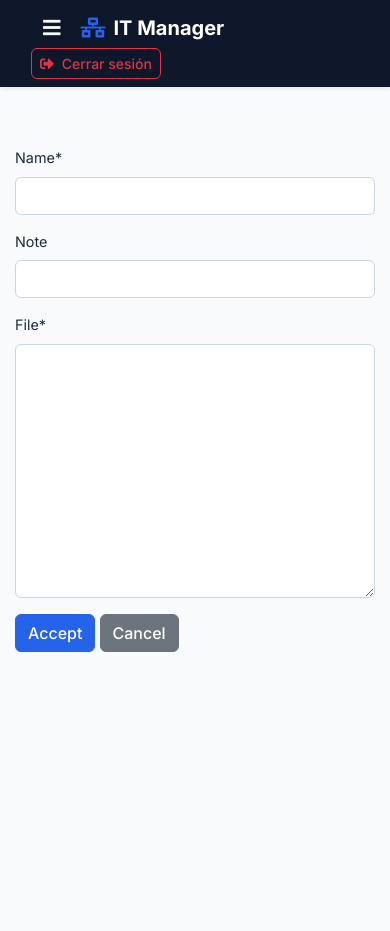
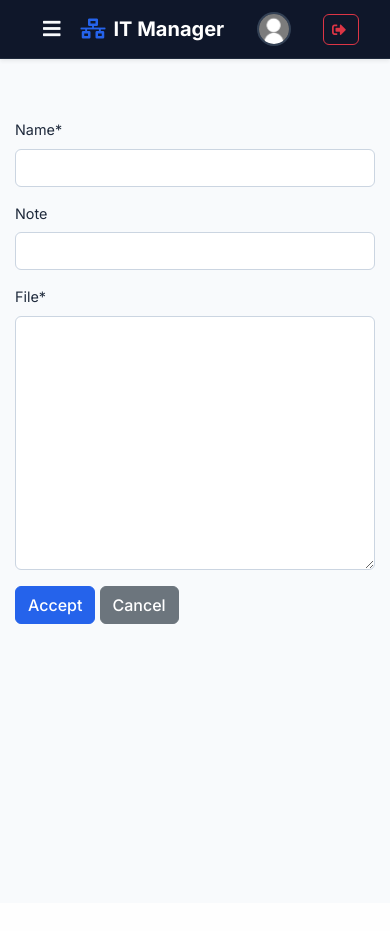
Before and after one commit to valdivieso01/itmanager, a Django app: page /backup_create/1/1 in a window 390 px wide. After the commit the page ends 624 px from the top, so only its background shows below. Run offline with Django 3.2, Linux system fonts and the light colour scheme; the visitor is signed in with stand-in values (Sample User, id 1); some libraries are stand-ins or nearby versions.

Commit message:
feat(navbar,sidebar): move user profile info to top-right navbar and fix Django Admin square artifact

```diff
--- a/core/static/core/css/main.css
+++ b/core/static/core/css/main.css
@@ -568,10 +568,10 @@ body {
 
 .sidebar-wrapper {
   width: 250px;
-  height: 100%;
-  max-height: 100%;
+  height: calc(100% - 56px);
+  max-height: calc(100% - 56px);
   position: fixed;
-  top: 0;
+  top: 56px;
   left: -300px;
   z-index: 999;
 }
@@ -687,14 +687,23 @@ body {
   padding: 8px 30px 8px 20px;
 }
 
-.sidebar-wrapper .sidebar-menu ul li a i {
+.sidebar-wrapper .sidebar-menu ul li a > i {
   margin-right: 10px;
   font-size: 12px;
   width: 30px;
   height: 30px;
   line-height: 30px;
   text-align: center;
-  border-radius: 4px;
+  border-radius: 6px;
+}
+
+.navbar-user-pill {
+  transition: background-color 0.2s ease;
+}
+
+.navbar-user-pill:hover {
+  background-color: rgba(255, 255, 255, 0.08);
+  text-decoration: none;
 }
 
 .sidebar-wrapper .sidebar-menu ul li a:hover > i::before {
@@ -871,10 +880,8 @@ body {
     border-right: 1px solid #1e293b;
 }
 
-.chiller-theme .sidebar-wrapper .sidebar-header,
-.chiller-theme .sidebar-wrapper .sidebar-search,
 .chiller-theme .sidebar-wrapper .sidebar-menu {
-    border-top: 1px solid #1e293b;
+    border-top: none;
 }
 
 .chiller-theme .sidebar-wrapper .sidebar-search input.search-menu,
@@ -913,15 +920,15 @@ body {
     color: #f8fafc;
 }
 
-.chiller-theme .sidebar-wrapper ul li:hover a i,
+.chiller-theme .sidebar-wrapper ul li:hover a > i,
 .chiller-theme .sidebar-wrapper .sidebar-dropdown .sidebar-submenu li a:hover:before,
 .chiller-theme .sidebar-wrapper .sidebar-search input.search-menu:focus+span,
-.chiller-theme .sidebar-wrapper .sidebar-menu .sidebar-dropdown.active a i {
+.chiller-theme .sidebar-wrapper .sidebar-menu .sidebar-dropdown.active a > i {
     color: #60a5fa;
     background: rgba(37, 99, 235, 0.2);
 }
 
-.chiller-theme .sidebar-wrapper .sidebar-menu ul li a i,
+.chiller-theme .sidebar-wrapper .sidebar-menu ul li a > i,
 .chiller-theme .sidebar-wrapper .sidebar-menu .sidebar-dropdown div,
 .chiller-theme .sidebar-wrapper .sidebar-search input.search-menu,
 .chiller-theme .sidebar-wrapper .sidebar-search .input-group-text {
--- a/core/templates/core/base.html
+++ b/core/templates/core/base.html
@@ -21,14 +21,14 @@
         <link rel="stylesheet" href="https://cdn.jsdelivr.net/npm/bootstrap@4.6.2/dist/css/bootstrap.min.css">
 
         <!-- Custom CSS -->
-        <link href="{% static 'core/css/main.css' %}?v=3" rel="stylesheet">
-        <link href="{% static 'core/img/favicon.png' %}?v=3" type="image/png" sizes="256x256" rel="icon">
-        <link href="/favicon.ico?v=3" type="image/x-icon" sizes="16x16 32x32 48x48" rel="icon">
-        <link href="{% static 'core/img/favicon.png' %}?v=3" rel="apple-touch-icon">
+        <link href="{% static 'core/css/main.css' %}?v=4" rel="stylesheet">
+        <link href="{% static 'core/img/favicon.png' %}?v=4" type="image/png" sizes="256x256" rel="icon">
+        <link href="/favicon.ico?v=4" type="image/x-icon" sizes="16x16 32x32 48x48" rel="icon">
+        <link href="{% static 'core/img/favicon.png' %}?v=4" rel="apple-touch-icon">
     </head>
     <body>
         {% if request.user.is_authenticated %}
-            <nav class="navbar navbar-dark shadow-sm sticky-top" style="background-color: #0f172a; z-index: 1030;">
+            <nav class="navbar navbar-dark shadow-sm sticky-top" style="background-color: #0f172a; border-bottom: 1px solid #1e293b; z-index: 1030;">
                 <div class="container-fluid d-flex justify-content-between align-items-center">
                     <div class="d-flex align-items-center">
                         <button id="show-sidebar" class="btn mr-2" type="button" title="Abrir/Cerrar Menú">
@@ -41,9 +41,26 @@
                     </div>
                     <div id="menu">
                         <ul class="navbar-nav flex-row align-items-center">
+                            <li class="nav-item mr-3">
+                                <a href="{% url 'profile' %}" class="d-flex align-items-center text-decoration-none navbar-user-pill px-2 py-1 rounded" title="Mi Perfil ({{request.user.email}})">
+                                    {% if request.user.profile.avatar %}
+                                        <img src="{{request.user.profile.avatar.url}}" width="34" height="34" class="rounded-circle mr-2" style="object-fit: cover; border: 2px solid #2563eb;" alt="{{request.user.username}}">
+                                    {% else %}
+                                        <img src="{% static 'registration/img/no-avatar.jpg' %}" width="34" height="34" class="rounded-circle mr-2" style="object-fit: cover; border: 2px solid #334155;" alt="{{request.user.username}}">
+                                    {% endif %}
+                                    <div class="d-none d-sm-flex flex-column text-left" style="line-height: 1.15;">
+                                        <span class="text-light font-weight-bold" style="font-size: 0.85rem;">
+                                            {{ request.user.get_full_name|default:request.user.username }}
+                                        </span>
+                                        <span style="font-size: 0.72rem; color: #94a3b8;">
+                                            {% if request.user.is_superuser %}Administrador{% else %}Operador TI{% endif %}{% if request.user.email %} &bull; {{ request.user.email|truncatechars:24 }}{% endif %}
+                                        </span>
+                                    </div>
+                                </a>
+                            </li>
                             <li class="nav-item">
                                 <a class="btn btn-sm btn-outline-danger" href="{% url 'logout' %}">
-                                    <i class="fas fa-sign-out-alt mr-1"></i> Cerrar sesión
+                                    <i class="fas fa-sign-out-alt mr-1"></i> <span class="d-none d-md-inline">Cerrar sesión</span>
                                 </a>
                             </li>
                         </ul>
```
Also changed, not shown: other parts of core/templates/core/base.html (+2 -29 lines).
